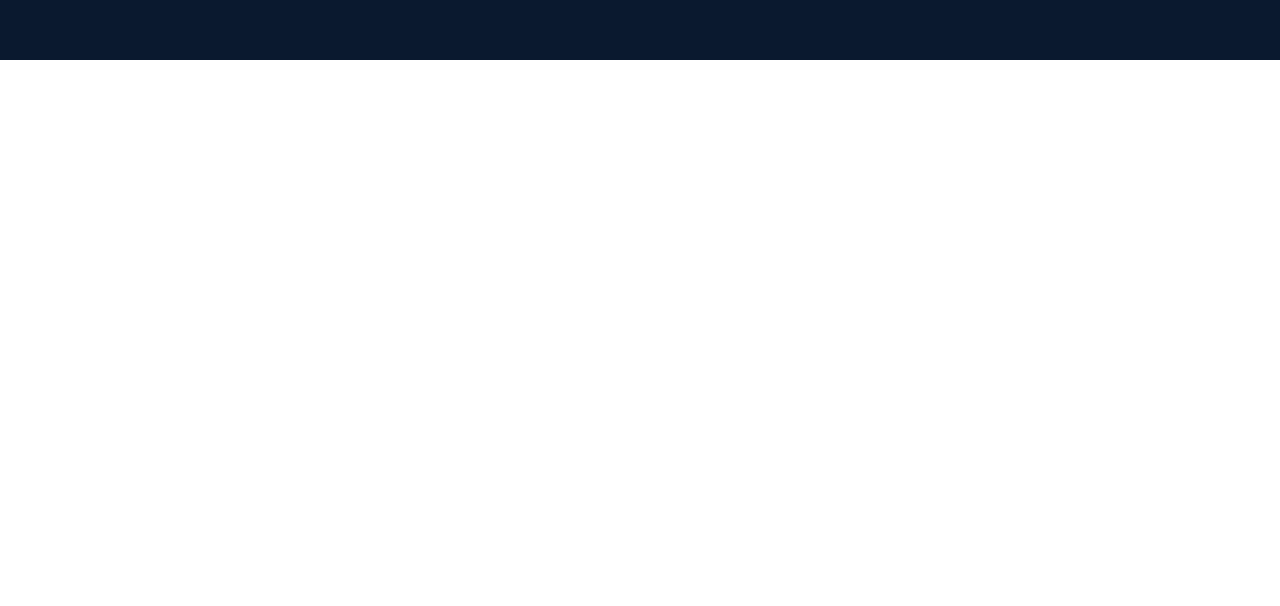
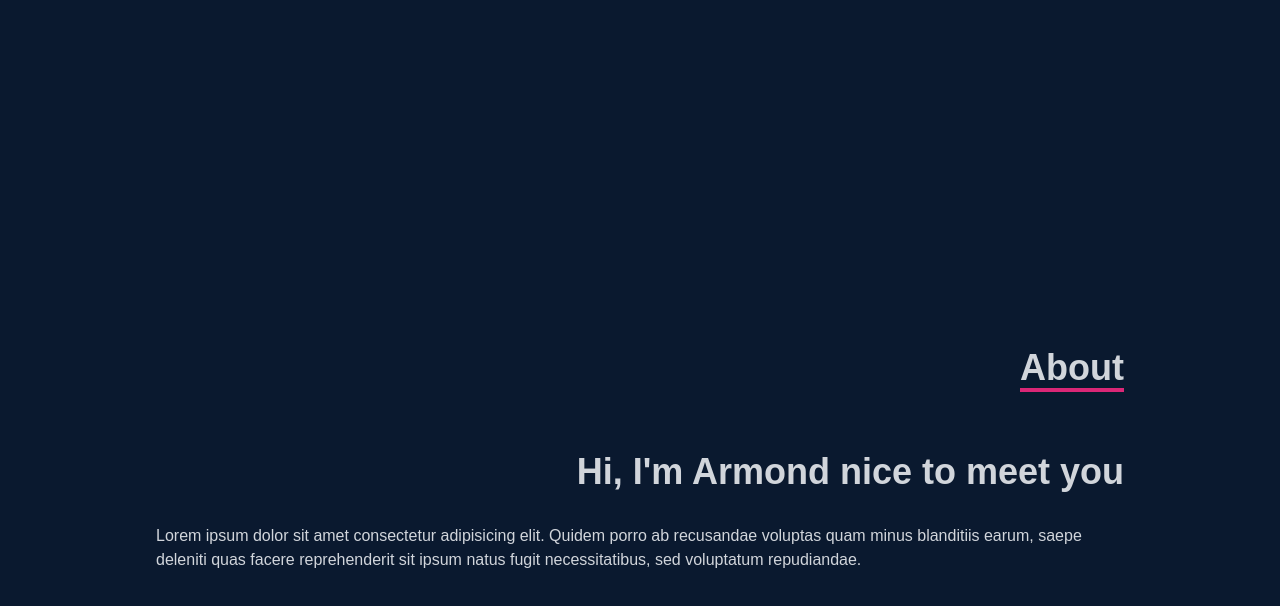
Before and after one commit to Armond-Guze/react-portfolio, a React (Vite) app in the folder job-portfolio/: page / in a window 1280 px wide. Shown: the part 740-1346 px from the top of the page. Before the commit the page ends 800 px from the top, so only its background shows below. Built offline with nearby package versions, Linux system fonts and the light colour scheme.

Commit message:
about me section

```diff
--- a/job-portfolio/src/App.jsx
+++ b/job-portfolio/src/App.jsx
@@ -1,10 +1,12 @@
 import Navbar from "./components/Navbar";
 import Home from './components/Home'
+import About from './components/About'
 
 function App() {
   return <div>
     <Navbar />
     <Home />
+    <About />
   </div>;
 }
 
--- /dev/null
+++ b/job-portfolio/src/components/About.jsx
@@ -0,0 +1,28 @@
+import React from "react";
+
+const About = () => {
+  return (
+    <div name="about" className="w-full h-screen bg-[#0a192f] text-gray-300">
+      <div className="flex flex-col justify-center items-center w-full h-full">
+        <div className="max-w-[1000px] w-full px-4 grid gird-cols-2 gap-8">
+          <div className="sm:text-right b pb-8 pl-4">
+            <p className="text-4xl font-bold inline border-b-4 border-pink-600">
+              About
+            </p>
+          </div>
+          <div></div>
+        </div>
+        <div className="max-w-[1000px] w-full px-4 grid gird-cols-2 gap-8">
+          <div className="text-4xl font-bold sm:text-right">
+            <p>Hi, I'm Armond nice to meet you</p>
+          </div>
+          <div>
+            Lorem ipsum dolor sit amet consectetur adipisicing elit. Quidem porro ab recusandae voluptas quam minus blanditiis earum, saepe deleniti quas facere reprehenderit sit ipsum natus fugit necessitatibus, sed voluptatum repudiandae.
+          </div>
+        </div>
+      </div>
+    </div>
+  );
+};
+
+export default About;
```
